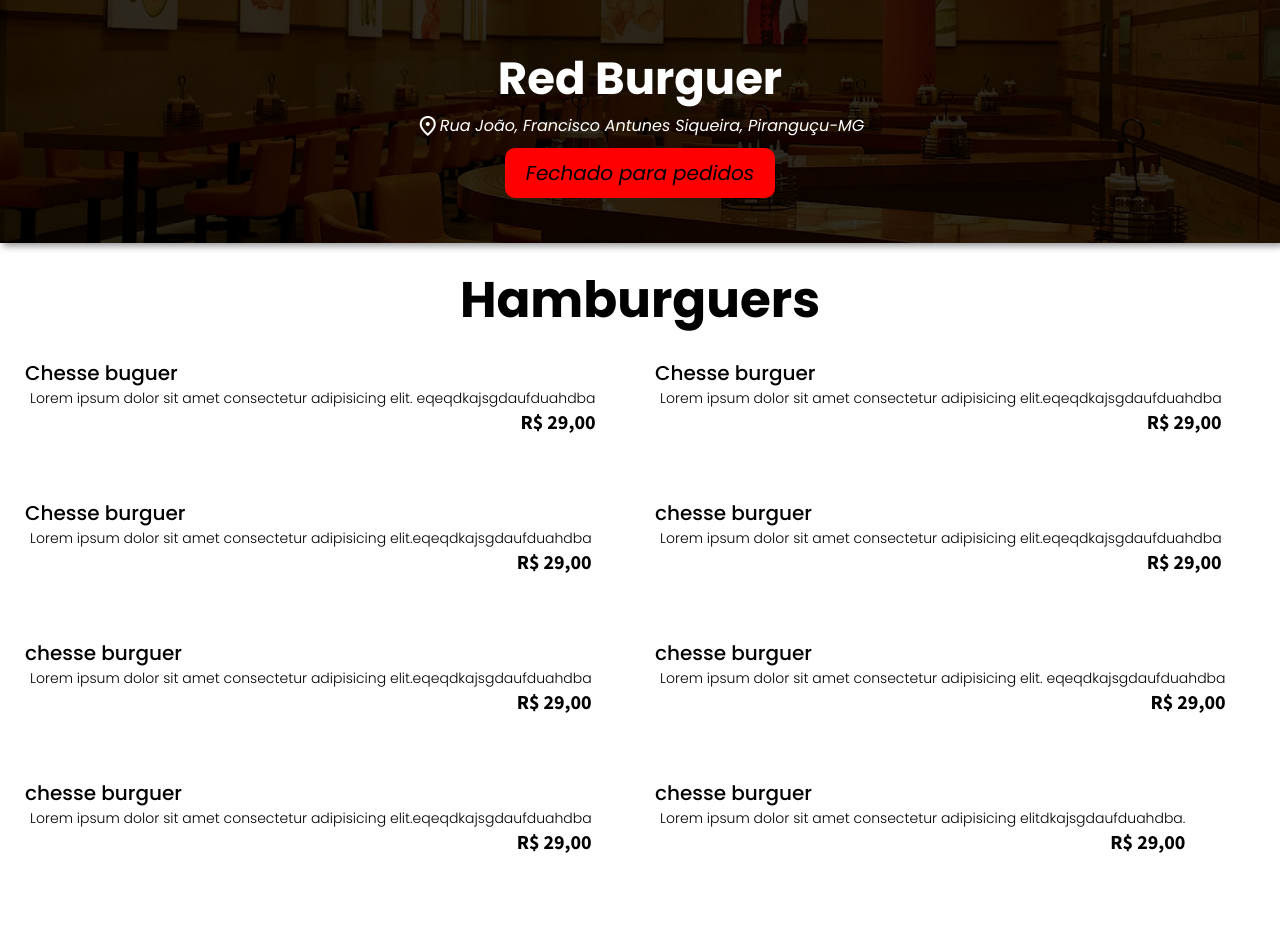
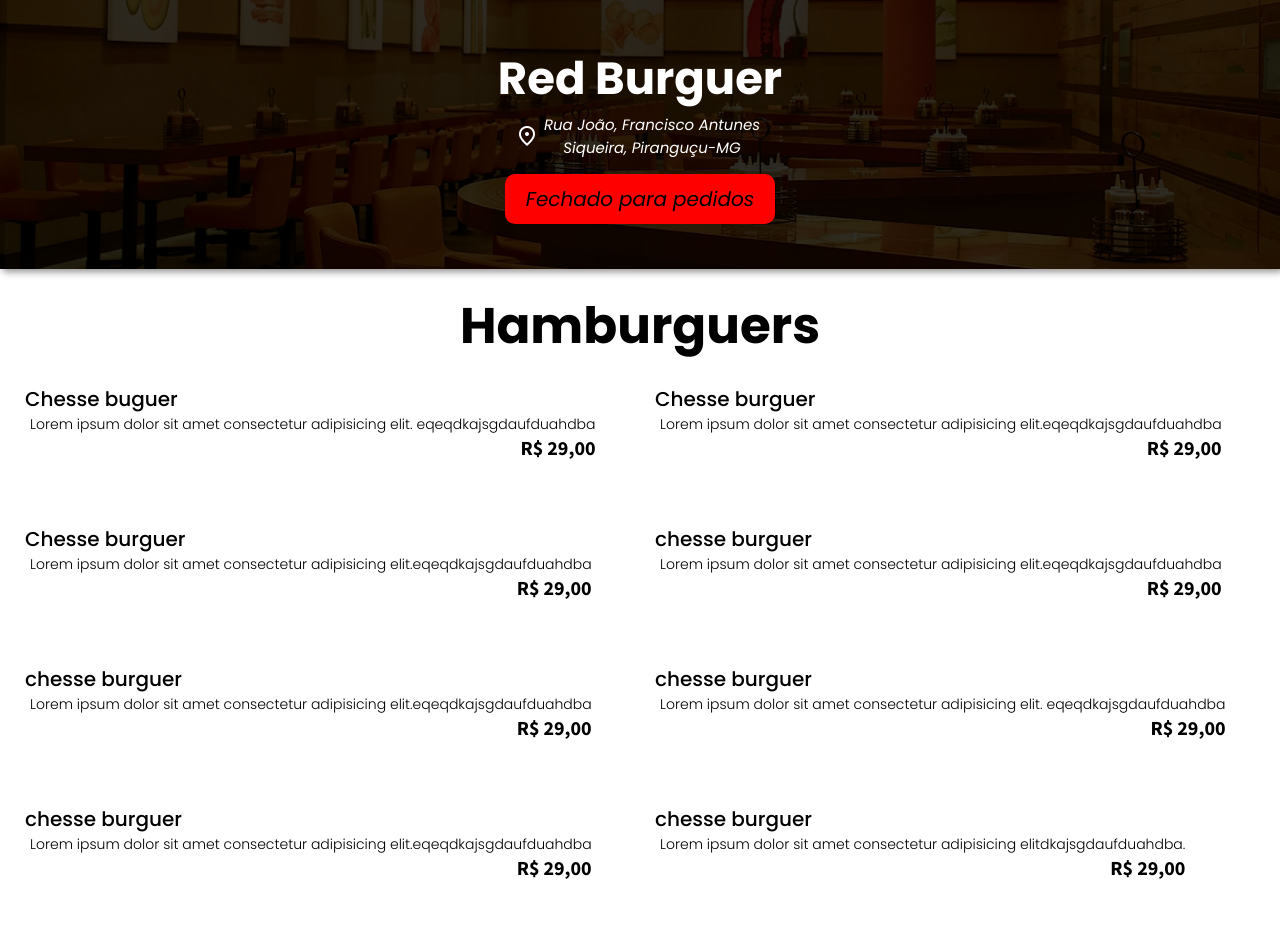
Before and after one commit to MiguelConrado/RED-BURGUER, a plain HTML site: page index.html in a window 1280 px wide. Shown: the top 927 px of the page. Drawn offline with nearby package versions, Linux system fonts and the light colour scheme.

Commit message:
mais ajustes

```diff
--- a/index-css/style.css
+++ b/index-css/style.css
@@ -38,14 +38,21 @@ nav{
         text-decoration: none;
     }
     & address{
+        width: 250px;
+        margin: auto;
         display: flex;
         align-items: center;
         justify-content: center;
 
-        margin-bottom: 10px;
+        margin-bottom: 15px;
 
         color: white;
         text-align:center;
+        font-size: 15px;
+
+        & span{
+            font-size: 50px;
+        }
 
     }
 
```
